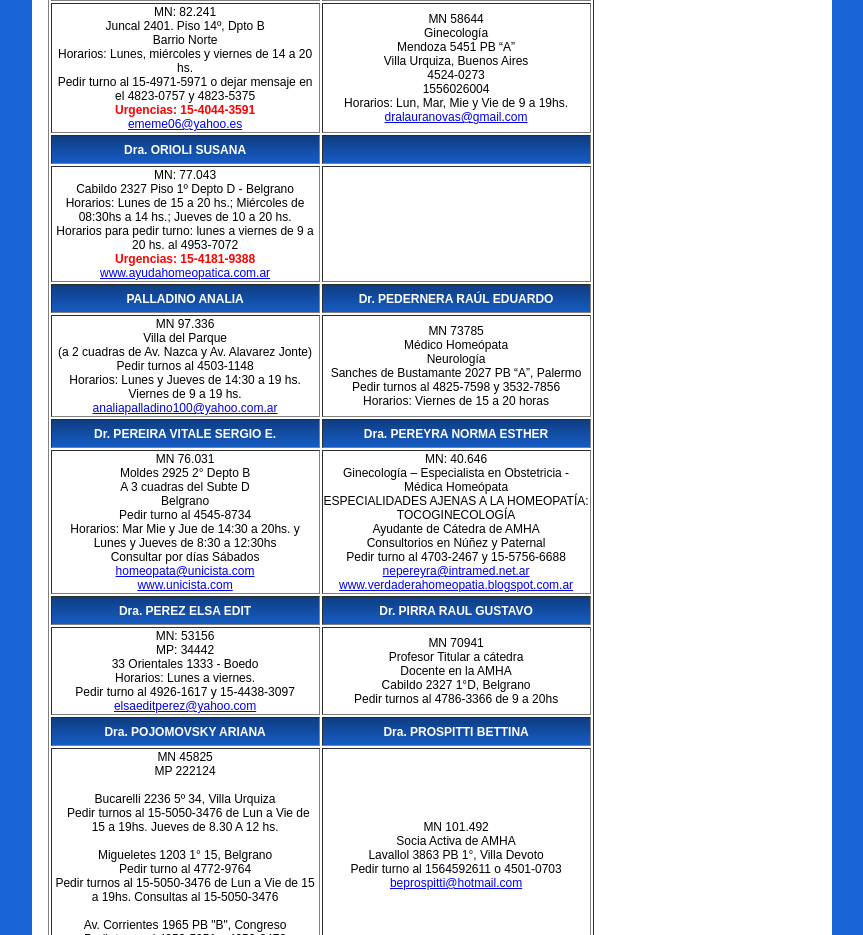
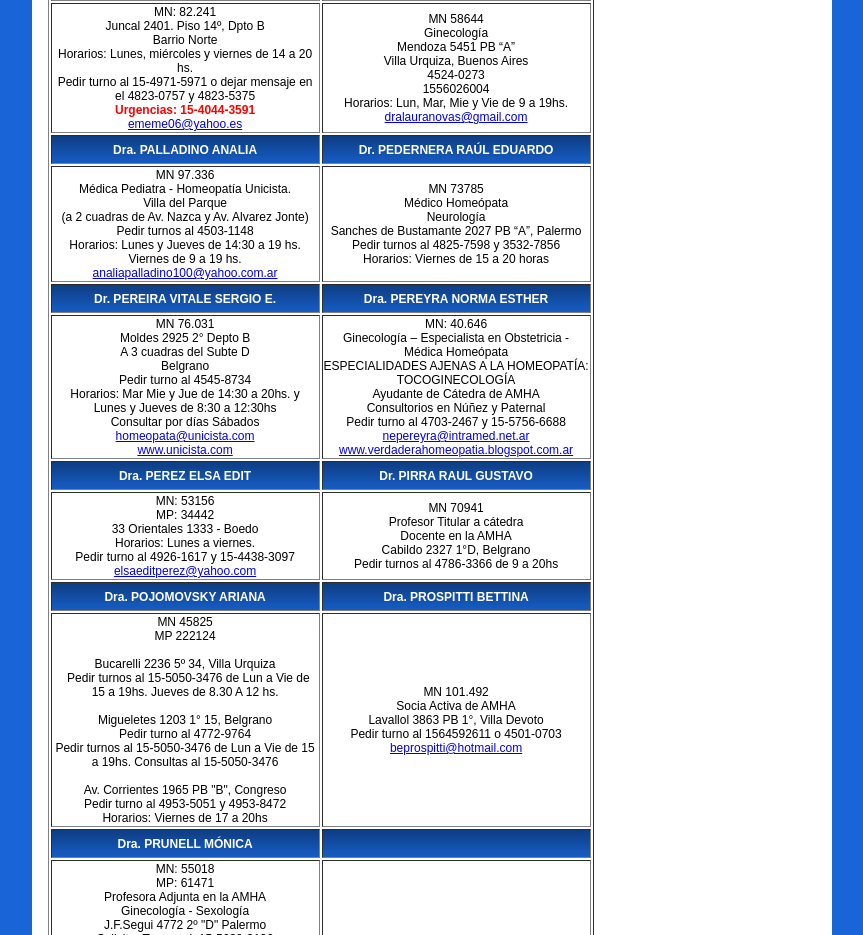
Before and after one commit to cheketo/amha, a plain HTML site: page consultoriosprivados.html in a window 1280 px wide. Shown: the part 3408-4343 px from the top of the page, without its empty margins (208-1071 px from the left). Drawn offline with Linux system fonts and the light colour scheme; a script that the page names is missing.

Commit message:
Cambios en socios y en consultorios

```diff
--- a/consultoriosprivados.html
+++ b/consultoriosprivados.html
@@ -738,37 +738,7 @@ href="mailto:dra.morenog@yahoo.com.ar"></a></td>
                                   <td align="center"
                                     background="imagenes/bg.jpg"
                                     valign="middle" width="265"><span
-                                      class="style5"><strong>Dra. ORIOLI
-                                        SUSANA</strong></span></td>
-                                  <td align="center"
-                                    background="imagenes/bg.jpg"
-                                    height="25" valign="middle"><span
-                                      class="style4"></span><span
-                                      class="style4">&nbsp;</span></td>
-                                </tr>
-                                <tr>
-                                  <td align="center" valign="middle"
-                                    width="265">MN: 77.043<br>
-                                    Cabildo 2327 Piso 1º Depto D -
-                                    Belgrano<br>
-                                    Horarios: Lunes de 15 a 20 hs.;
-                                    Miércoles de 08:30hs a 14 hs.;
-                                    Jueves de 10 a 20 hs.<br>
-                                    Horarios para pedir turno: lunes a
-                                    viernes de 9 a 20 hs. al 4953-7072<br>
-                                    <span class="Estilo2">Urgencias:
-                                      15-4181-9388</span><br>
-                                    <a
-                                      href="http://www.ayudahomeopatica.com.ar"
-                                      target="_blank">www.ayudahomeopatica.com.ar</a></td>
-                                  <td align="center" valign="middle">&nbsp;</td>
-                                </tr>
-
-                                <tr>
-                                  <td align="center"
-                                    background="imagenes/bg.jpg"
-                                    valign="middle" width="265"><span
-                                      class="style5"><strong>PALLADINO ANALIA</strong></span></td>
+                                      class="style5"><strong>Dra. PALLADINO ANALIA</strong></span></td>
                                   <td align="center"
                                     background="imagenes/bg.jpg"
                                     height="25" valign="middle"><span
@@ -779,8 +749,9 @@ href="mailto:dra.morenog@yahoo.com.ar"></a></td>
                                 <tr>
                                   <td align="center" valign="middle" width="265">
                                     MN 97.336<br>
+                                    Médica Pediatra - Homeopatía Unicista.<br>
                                     Villa del Parque<br>
-                                    (a 2 cuadras de Av. Nazca y Av. Alavarez Jonte)<br>
+                                    (a 2 cuadras de Av. Nazca y Av. Alvarez Jonte)<br>
                                     Pedir turnos al 4503-1148<br>
                                     Horarios: Lunes y Jueves de 14:30 a 19 hs.<br>
                                     Viernes de 9 a 19 hs.<br>
```
Also changed, not shown: atencionpacientesamha.html (+4 -4 lines), cursoregularmedicinahomeopaticamdq.html (+0 -2 lines), socios/index.html (+7 -7 lines), sociosrequisitosbeneficios.html (+1 -1 lines).
